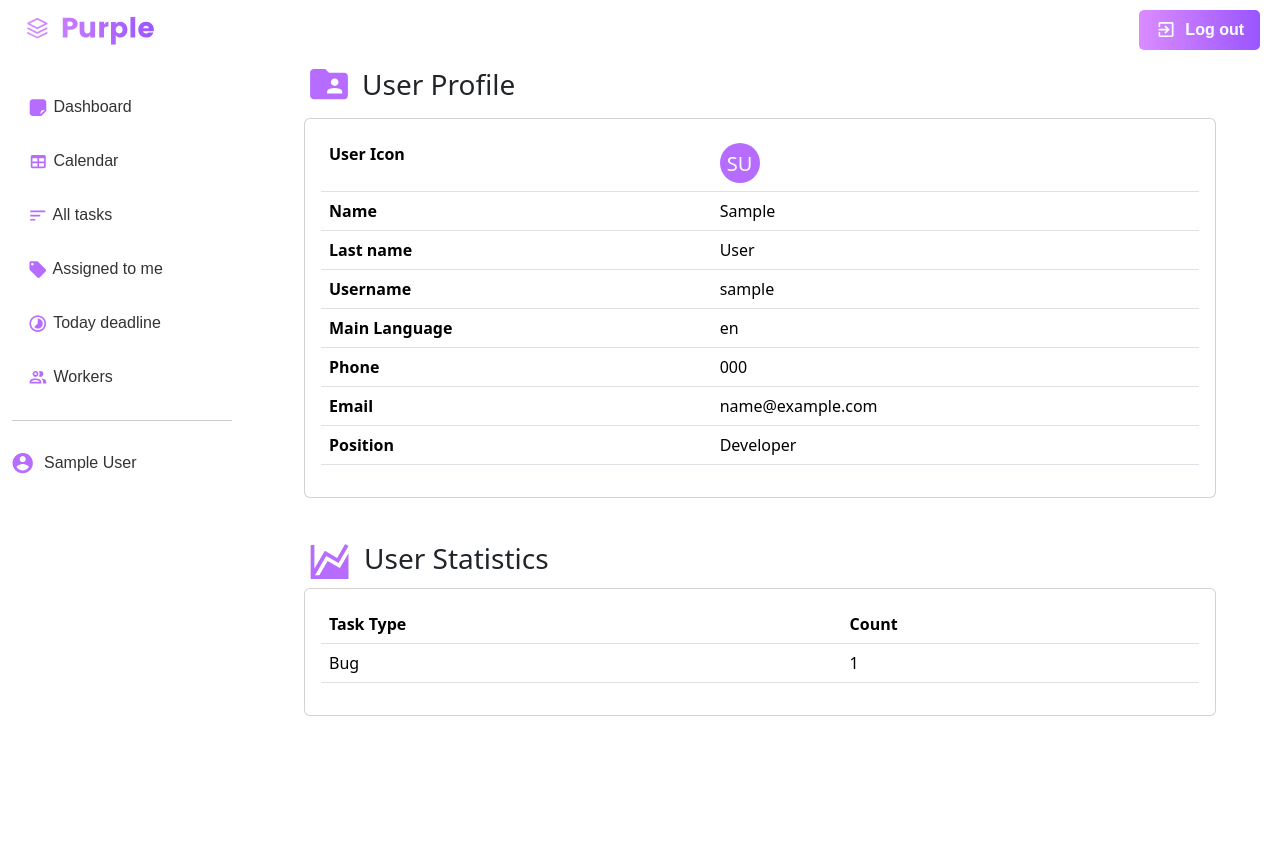
After one commit to oleksandra-shershen/task-manager, a Django app: page /accounts/profile/ in a window 1280 px wide. The commit adds this page. Run offline with Django 4.2, Linux system fonts and the light colour scheme; a user stored in the database is signed in; tables that the repository leaves empty hold one stand-in row (values such as "Sample post").

Commit message:
Add page with full info about user

```diff
--- a/accounts/urls.py
+++ b/accounts/urls.py
@@ -1,11 +1,12 @@
 from django.urls import path
 
-from accounts.views import login_view, register_worker, logout_view, WorkerProfileDetailView
+from accounts.views import login_view, register_worker, logout_view, WorkerProfileDetailView, UserProfileView
 
 urlpatterns = [
     path("login/", login_view, name="login"),
     path('register/', register_worker, name='register'),
     path('logout/', logout_view, name='logout'),
     path("user/profile/<int:pk>", WorkerProfileDetailView.as_view(), name="worker-profile-detail"),
+    path('profile/', UserProfileView.as_view(), name='user_profile'),
 ]
 app_name = "accounts"
--- a/accounts/views.py
+++ b/accounts/views.py
@@ -5,7 +5,7 @@ from django.urls import reverse
 from django.views import generic
 
 from accounts.forms import WorkerRegistrationForm, LoginForm
-from task_manager.models import Worker
+from task_manager.models import Worker, TaskType, Task
 
 
 def login_view(request):
@@ -52,3 +52,19 @@ class WorkerProfileDetailView(LoginRequiredMixin, generic.DetailView):
 
     model = Worker
     template_name = "accounts/worker_profile_detail.html"
+
+
+class UserProfileView(LoginRequiredMixin, generic.TemplateView):
+    template_name = 'accounts/user_profile_detail.html'
+
+    def get_context_data(self, **kwargs):
+        context = super().get_context_data(**kwargs)
+        user = self.request.user
+        context['user'] = user
+        context['profile'] = user.profile if hasattr(user, 'profile') else None
+        task_types = TaskType.objects.all()
+        context['task_counts'] = {
+            task_type.name: Task.objects.filter(task_type=task_type, assignees=user).count()
+            for task_type in task_types
+        }
+        return context
--- /dev/null
+++ b/templates/accounts/user_profile_detail.html
@@ -0,0 +1,117 @@
+<style>
+    .user-icon {
+        width: 40px;
+        height: 40px;
+        background-color: #B66DFF;
+        color: white;
+        border-radius: 50%;
+        display: flex;
+        justify-content: center;
+        align-items: center;
+        font-size: 20px;
+    }
+
+    .user-stats-header {
+        display: flex;
+        align-items: center;
+        margin-top: 40px;
+    }
+
+    .user-stats-header img {
+        margin-right: 10px;
+    }
+</style>
+
+{% extends "base.html" %}
+{% load static %}
+
+{% block tasks-toolbar-icon %}
+<img class="listTitleIcon" src="{% static 'img/person_info.svg' %}" alt="Bootstrap" width="50" height="50">
+{% endblock %}
+
+{% block tasks-toolbar-title %}
+User Profile
+{% endblock %}
+
+{% block content %}
+<div class="container">
+  <div class="row">
+    <div class="col-md-12">
+      <div class="card mb-3">
+        <div class="card-body">
+          <table class="table">
+            <tbody>
+            <tr>
+              <th>User Icon</th>
+              <td>
+                <div class="user-icon">
+                  {{ user.first_name|first|upper }}{{ user.last_name|first|upper }}
+                </div>
+              </td>
+            </tr>
+            <tr>
+              <th>Name</th>
+              <td>{{ user.first_name }}</td>
+            </tr>
+            <tr>
+              <th>Last name</th>
+              <td>{{ user.last_name }}</td>
+            </tr>
+            <tr>
+              <th>Username</th>
+              <td>{{ user.username }}</td>
+            </tr>
+            <tr>
+              <th>Main Language</th>
+              <td>{{ profile.main_programming_language|default:"Not specified" }}</td>
+            </tr>
+            <tr>
+              <th>Phone</th>
+              <td>{{ profile.phone|default:"Not specified" }}</td>
+            </tr>
+            <tr>
+              <th>Email</th>
+              <td>{{ user.email }}</td>
+            </tr>
+            <tr>
+              <th>Position</th>
+              <td>
+                {% if user.position %}
+                {{ user.position.name }}
+                {% else %}
+                No position specified
+                {% endif %}
+              </td>
+            </tr>
+            </tbody>
+          </table>
+        </div>
+      </div>
+      <div class="user-stats-header">
+        <img class="listTitleIcon" src="{% static 'img/user_stat.svg' %}" alt="User Statistics" width="50" height="50">
+        <h3>User Statistics</h3>
+      </div>
+      <div class="card mb-3">
+        <div class="card-body">
+          <table class="table">
+            <thead>
+            <tr>
+              <th>Task Type</th>
+              <th>Count</th>
+            </tr>
+            </thead>
+            <tbody>
+            {% for task_type, count in task_counts.items %}
+            <tr>
+              <td>{{ task_type }}</td>
+              <td>{{ count }}</td>
+            </tr>
+            {% endfor %}
+            </tbody>
+          </table>
+        </div>
+      </div>
+    </div>
+  </div>
+</div>
+{% endblock %}
--- a/templates/includes/sidebar.html
+++ b/templates/includes/sidebar.html
@@ -17,6 +17,8 @@
     .user-name {
         font-size: 16px;
         margin-left: 10px;
+        text-decoration: none;
+        color: #333 !important;
     }
 
     .menu {
@@ -42,7 +44,7 @@
     <li><a href="{% url 'task_manager:calendar' %}"><img src="{% static 'img/calendar.svg' %}" alt="Calendar"
                                                          height="22" width="22"> Calendar</a></li>
     <li><a href="{% url 'task_manager:tasks' %}"><img src="{% static 'img/all_tasks.svg' %}" alt="Tasks" height="22" width="22"> All tasks</a></li>
-    <li><a href="{% url 'task_manager:my-task' %}"><img src="{% static 'img/my_tasks.svg' %}" alt="My Tasks" height="22" width="22"> My Tasks</a></li>
+    <li><a href="{% url 'task_manager:my-task' %}"><img src="{% static 'img/my_tasks.svg' %}" alt="My Tasks" height="22" width="22"> Assigned to me</a></li>
     <li><a href="{% url 'task_manager:today-task' %}"><img src="{% static 'img/clock.svg' %}" alt="Deadline" height="22" width="22"> Today deadline</a>
     </li>
     <li><a href="{% url 'task_manager:workers-list' %}"><img src="{% static 'img/people.svg' %}" alt="Workers" height="22" width="22"> Workers</a></li>
@@ -50,6 +52,6 @@
   <hr>
   <div class="user-info">
     <img src="{% static 'img/user_icon.svg' %}" height="22" width="22" alt="User icon">
-    <div class="user-name"> {{ user.first_name }} {{ user.last_name }}</div>
+    <a href="{% url 'accounts:user_profile' %}" class="user-name"> {{ user.first_name }} {{ user.last_name }}</a>
   </div>
 </div>
```
Also changed, not shown: templates/task_manager/task_detail.html (+56 -19 lines), static/img/task_details.svg (added), static/img/user_stat.svg (added).
